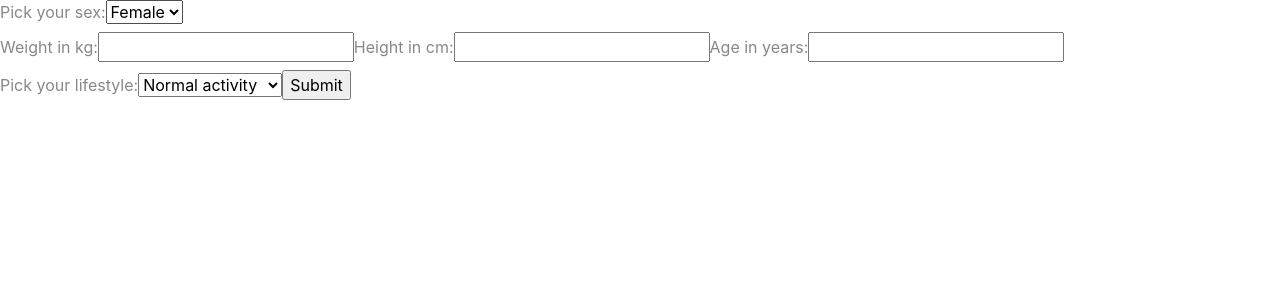
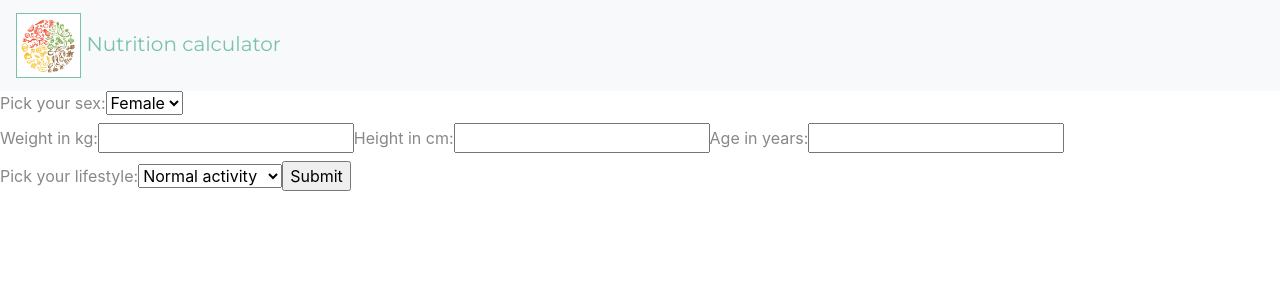
Before and after one commit to laiola/nutrition-calculator, a React (Create React App) app: page / in a window 1280 px wide. Shown: the top 300 px of the page. Built offline with nearby package versions, Linux system fonts and the light colour scheme.

Commit message:
added header

```diff
--- a/src/App.js
+++ b/src/App.js
@@ -10,6 +10,7 @@ import { NutritionDisplay } from "./components/nutrition-display/NutritionDispla
 
 //import "bootstrap/dist/css/bootstrap.css";
 import 'bootswatch/dist/minty/bootstrap.css';
+import { Header } from "./components/header/Header";
 
 class App extends Component {
   constructor(props) {
@@ -66,6 +67,7 @@ class App extends Component {
 
     return (
       <div>
+        <Header/>
         <Characteristics
           sex={this.state.sex}
           activity={this.state.activity}
--- /dev/null
+++ b/src/components/header/Header.css
@@ -0,0 +1,5 @@
+.logo {
+    height: 6%;
+    width: 6%;
+    border: 1px solid #78C2AD;
+}
--- /dev/null
+++ b/src/components/header/Header.js
@@ -0,0 +1,20 @@
+import React from "react";
+import { Navbar } from "react-bootstrap";
+
+import logo from './logo.jpg';
+import './Header.css';
+
+const icon = (
+    <img src={logo} className="logo" alt="Nutrition calculator"/>
+);
+
+export const Header = props => {
+    return (
+        <Navbar bg="light" expand="lg">
+            <Navbar.Brand>
+                <a href="/">{icon} Nutrition calculator</a>
+            </Navbar.Brand>
+            <Navbar.Toggle />
+        </Navbar>
+    );
+};
```
Also changed, not shown: src/components/header/logo.jpg (added).
